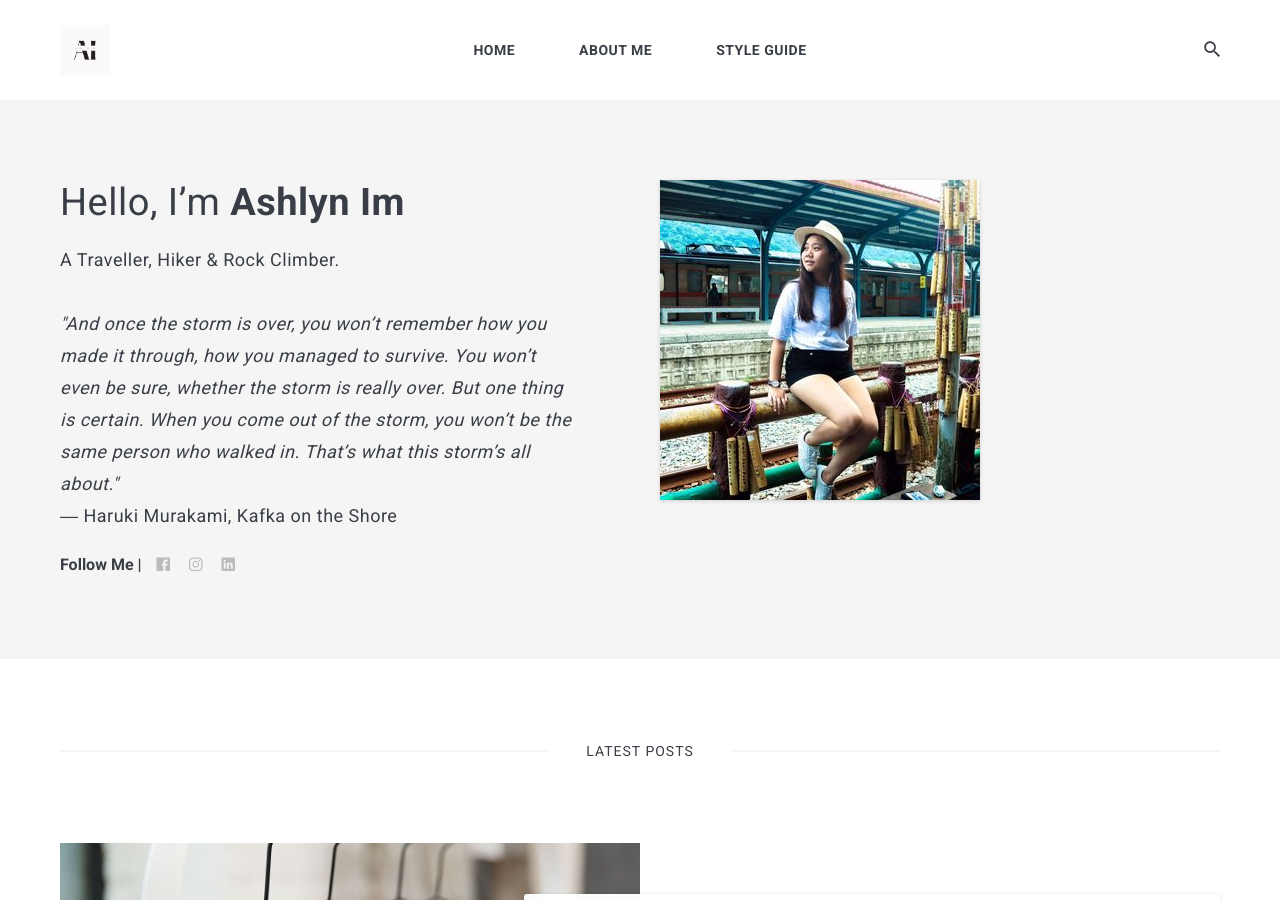
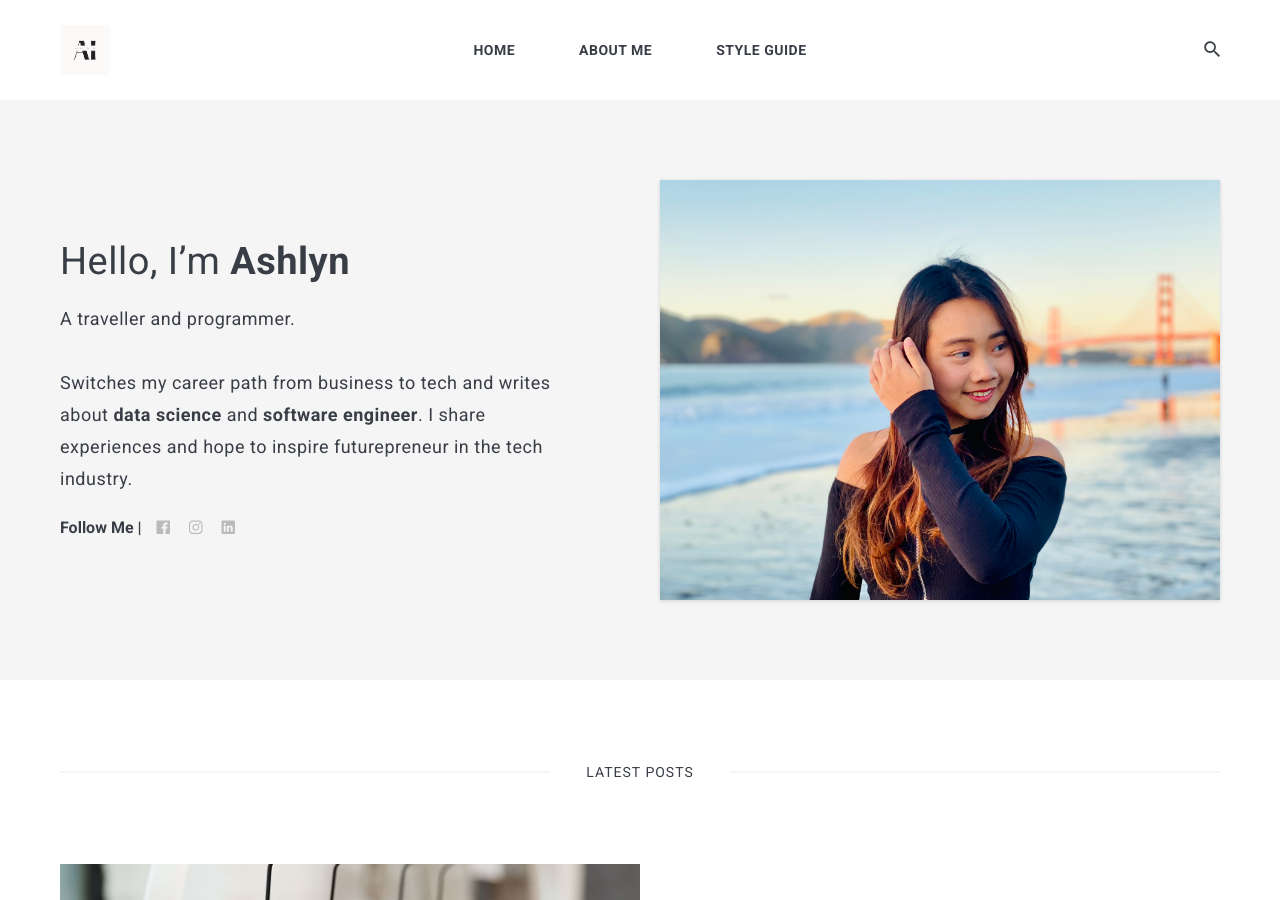
Before and after one commit to imychangemaker/ashlynim, a Jekyll site: the page built from index.html, in a window 1280 px wide and 900 px high. Built offline with Jekyll 4.4.1, drawn with Linux system fonts in a browser that asks for light colours; nearby versions of some CDN libraries; the list of posts is cut into pages by our own code.

Commit message:
Update settings.yml

```diff
--- a/_data/settings.yml
+++ b/_data/settings.yml
@@ -9,10 +9,9 @@ description: Ashlyn Im Personal Website
 # Author Settings
 author:
   name: Im Man Yi, Ashlyn
-  image: imim1.jpg
-  say-hello: Hello, I’m <strong>Ashlyn Im</strong>
-  bio: A Traveller, Hiker & Rock Climber. <br/><br/><i>"And once the storm is over, you won’t remember how you made it through, how you managed to survive. You won’t even be sure, whether the storm is really over. But one thing is certain. When you come out of the storm, you won’t be the same person who walked in. That’s what this storm’s all about."</i><br/>― Haruki Murakami, Kafka on the Shore
-  # Designs, talks, and writes about <strong>web</strong>, <strong>ethics</strong>, <strong>privacy</strong>, and dev. I share design tutorials, free resources and inspiration. Loves <a href="#">music</a> & riding his bicycle.
+  image: ashlynim_homepage.jpg
+  say-hello: Hello, I’m <strong>Ashlyn</strong>
+  bio: A traveller and programmer. <br/><br/> Switches my career path from business to tech and writes about <strong>data science</strong> and <strong>software engineer</strong>. I share experiences and hope to inspire futurepreneur in the tech industry.
 
 
 #-------------------------------
@@ -21,7 +20,7 @@ author:
 facebook: https://www.facebook.com/immanyi
 # dribbble: https://dribbble.com/ # Add your Dribbble handle
 instagram: https://instagram.com/imiminx
-linkedin: https://www.linedin.com/in/ashlyim
+linkedin: https://www.linedin.com/in/ashlynim
 # pinterest: https://pinterest.com/ # Add your Pinterest handle
 
 
```
